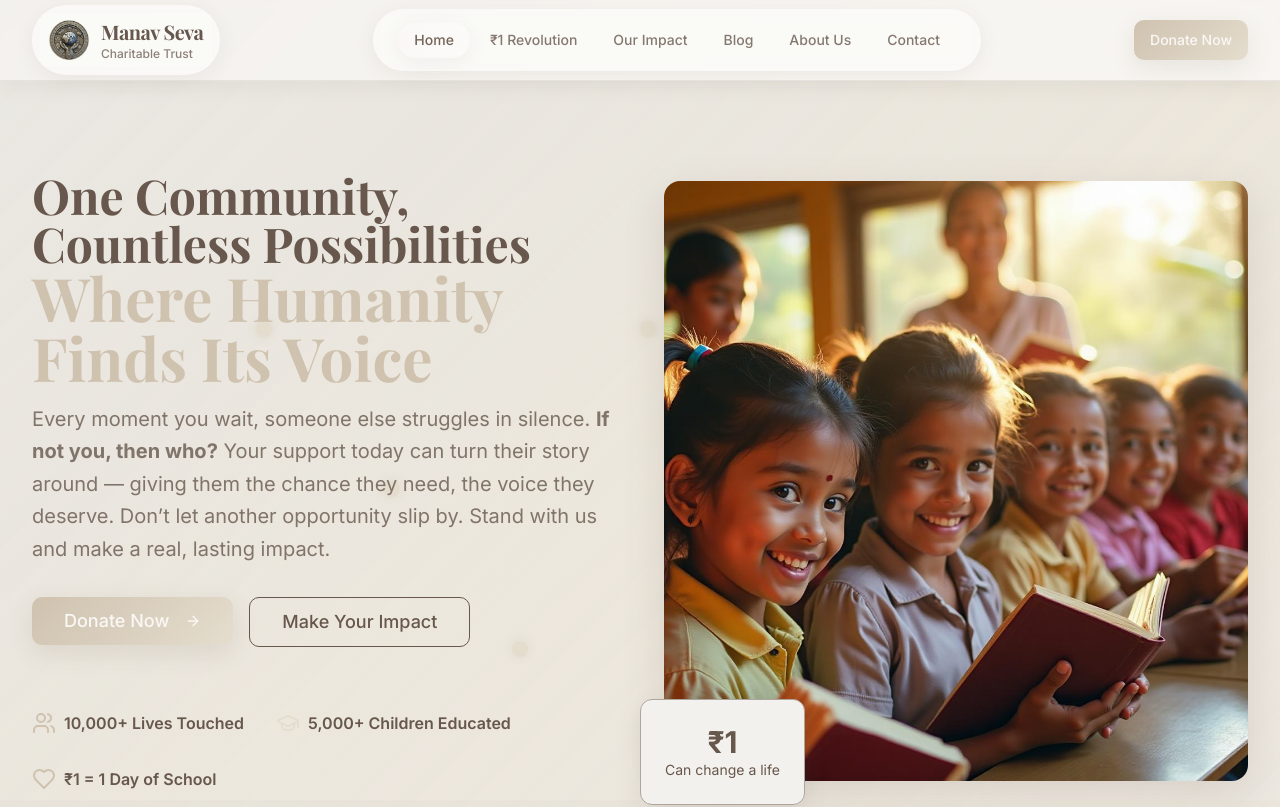
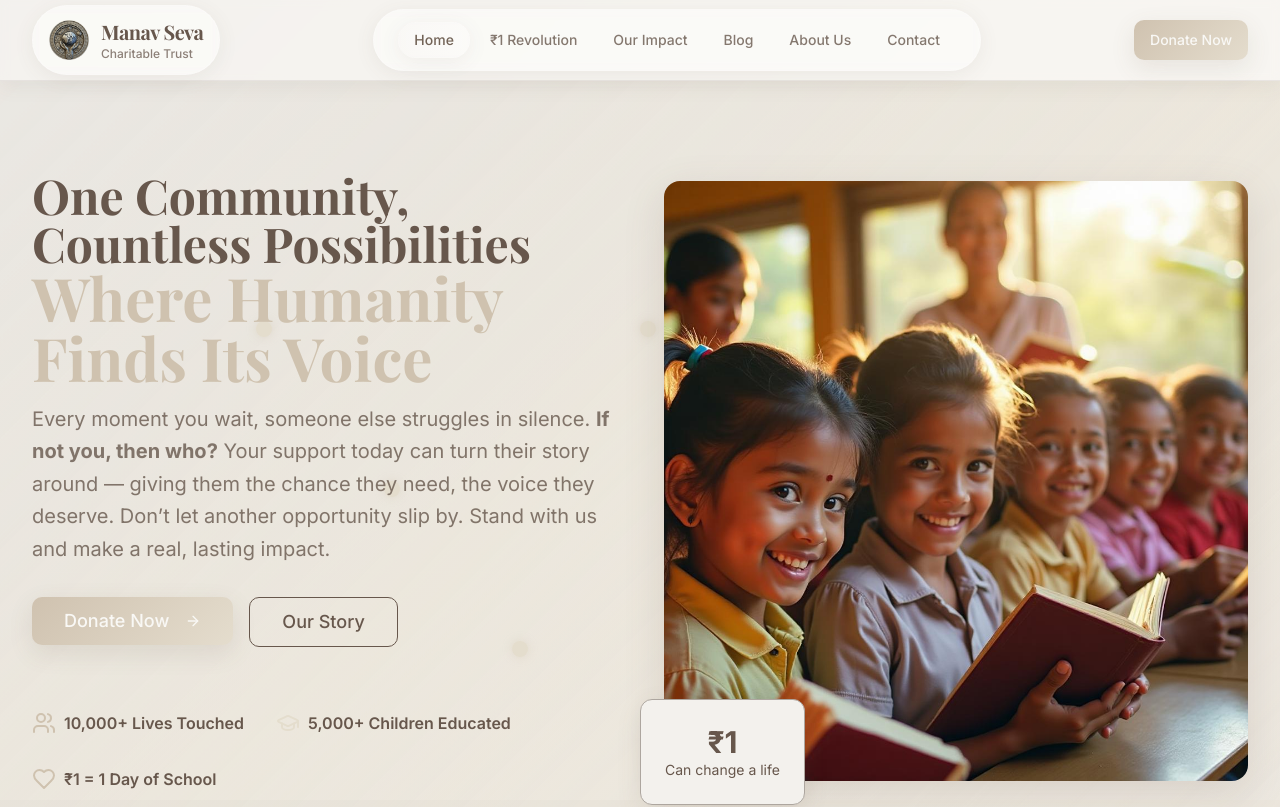
Before and after one commit to msct-global/one-rupee-revolution-web, a React (Vite) app: page / in a window 1280 px wide. Shown: the top 807 px of the page. Built offline with nearby package versions, Linux system fonts and the light colour scheme.

Commit message:
Reverted to commit 1ddfe18bb4ff00f6abe0ecf13a55f270cac784bf

```diff
--- a/src/components/HeroSection.tsx
+++ b/src/components/HeroSection.tsx
@@ -58,7 +58,7 @@ const HeroSection = () => {
                 variant="outline"
                 className="border-warm-brown text-warm-brown hover:bg-warm-brown hover:text-cream px-8 py-6 text-lg"
               >
-                Make Your Impact
+                Our Story
               </Button>
             </div>
 
```
